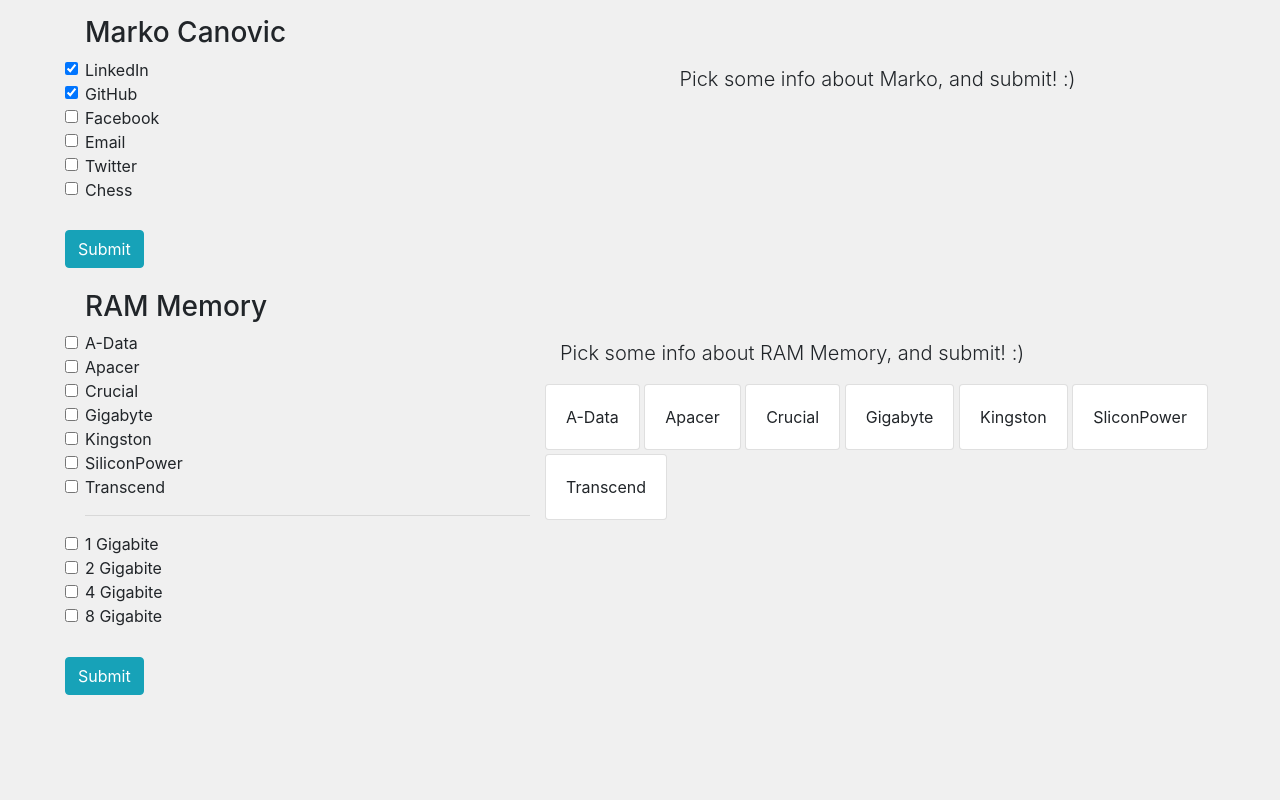
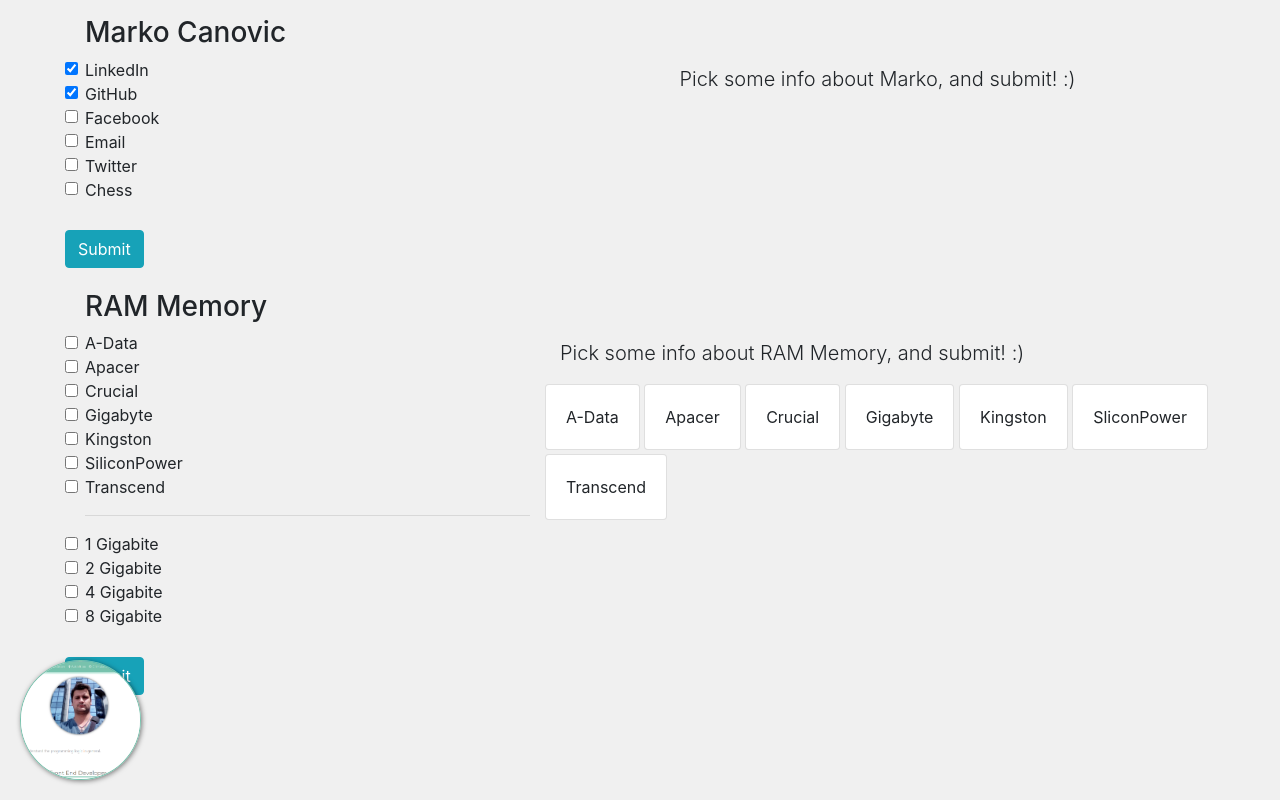
Before and after one commit to MarkoTON/checkbox-JSON.github.io, a plain HTML site: page index.html in a window 1280 px wide. Drawn offline with nearby package versions, Linux system fonts and the light colour scheme.

Commit message:
Adding CV reference

```diff
--- a/index.html
+++ b/index.html
@@ -9,6 +9,19 @@
    <style>
       body {
          background: #f0f0f0;
+      }
+      .backToCV {
+         position: fixed;
+         left: 0;
+         bottom: 0;
+         margin: 20px;
+      }
+
+      .backToCV img {
+         width: 20%;
+         border: 1px solid #78C2AD;
+         border-radius: 50%;
+         box-shadow: 1px 1px 5px rgba(0, 0, 0, 0.5);
       }
    </style>
    <title>CheckBox</title>
@@ -75,6 +88,12 @@
       </div><!-- row -->
    </div><!-- container mt-3 -->
 
+   <div class="backToCV">
+      <a href="https://markoton.github.io/MarkoTON-Resume.github.io/" target="_blank">
+         <img src="img/resume.png" alt="Resume" class="rounded-square">
+      </a>
+   </div>
+
 
    <script src="https://code.jquery.com/jquery-3.3.1.slim.min.js" integrity="sha384-q8i/X+965DzO0rT7abK41JStQIAqVgRVzpbzo5smXKp4YfRvH+8abtTE1Pi6jizo" crossorigin="anonymous"></script>
    <script src="https://cdnjs.cloudflare.com/ajax/libs/popper.js/1.14.7/umd/popper.min.js" integrity="sha384-UO2eT0CpHqdSJQ6hJty5KVphtPhzWj9WO1clHTMGa3JDZwrnQq4sF86dIHNDz0W1" crossorigin="anonymous"></script>
```
Also changed, not shown: img/resume.png (added).
